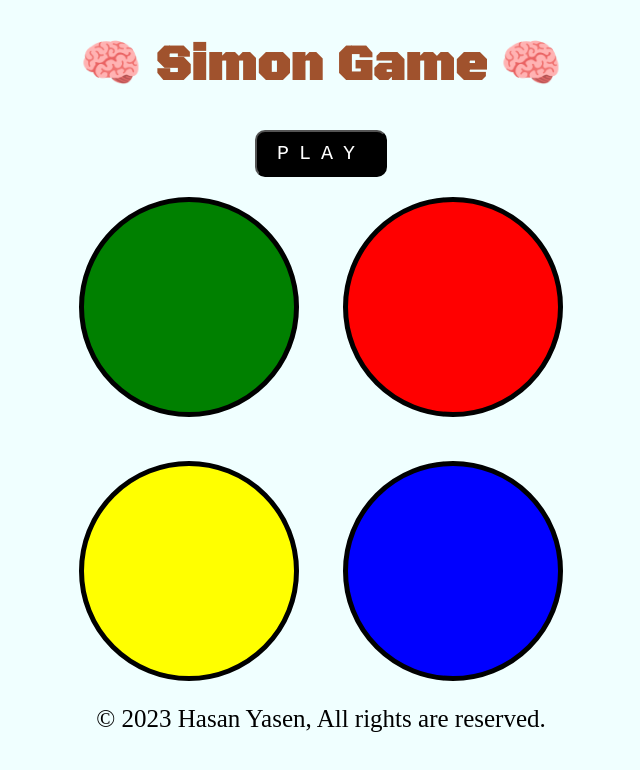
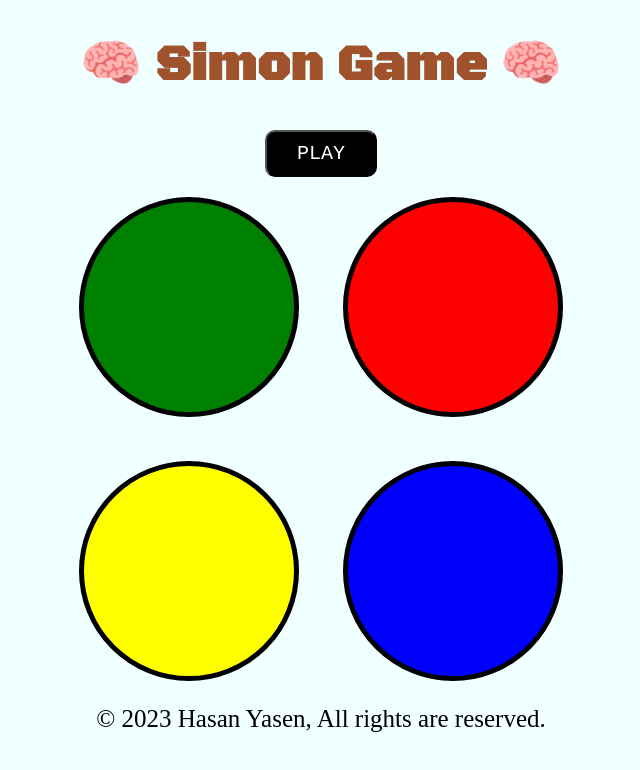
Before and after one commit to ysnhasan1/Simon-Game, a plain HTML site: page index.html in a window 1280 px wide. Shown: the whole page, without its empty margins (319-959 px from the left). Drawn offline with nearby package versions, Linux system fonts and the light colour scheme.

Commit message:
Update style.css

```diff
--- a/style.css
+++ b/style.css
@@ -12,12 +12,10 @@ h1 {
 }
 
 .btn-play {
-  text-align: center;
   font-family: monospace;
   font-size: 20px;
-  letter-spacing: 10px;
   color: white;
-  padding: 10px 20px;
+  padding: 10px 30px;
   border-radius: 10px;
   background: black;
   cursor: pointer;
```
